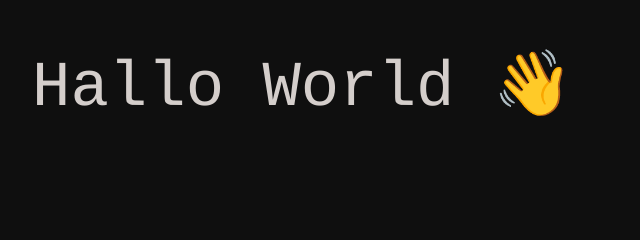
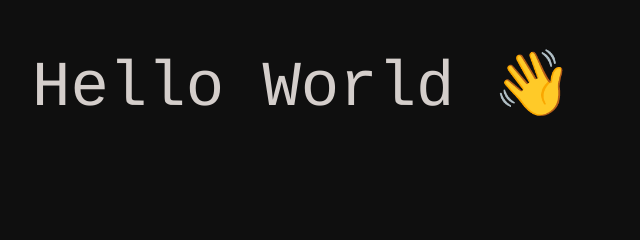
Before and after one commit to halloworlld/halloworlld.github.io, a plain HTML site: page index.html in a window 1280 px wide. Shown: the top 240 px of the page, 50-690 px from the left. Drawn offline with nearby package versions, Linux system fonts and the light colour scheme.

Commit message:
Update index.html

```diff
--- a/index.html
+++ b/index.html
@@ -11,7 +11,7 @@
 
 <body>
     <div class="container">
-        <h1>Hallo World 👋</h1>
+        <h1>Hello World 👋</h1>
         <br/>  <br/>  <br/>  <br/>  <br/>
         <h2>Welcome! My name is <span style="color: rgb(255, 255, 255);"> <b>Jasmine</b></span>,</h2>
         <br/>
```
